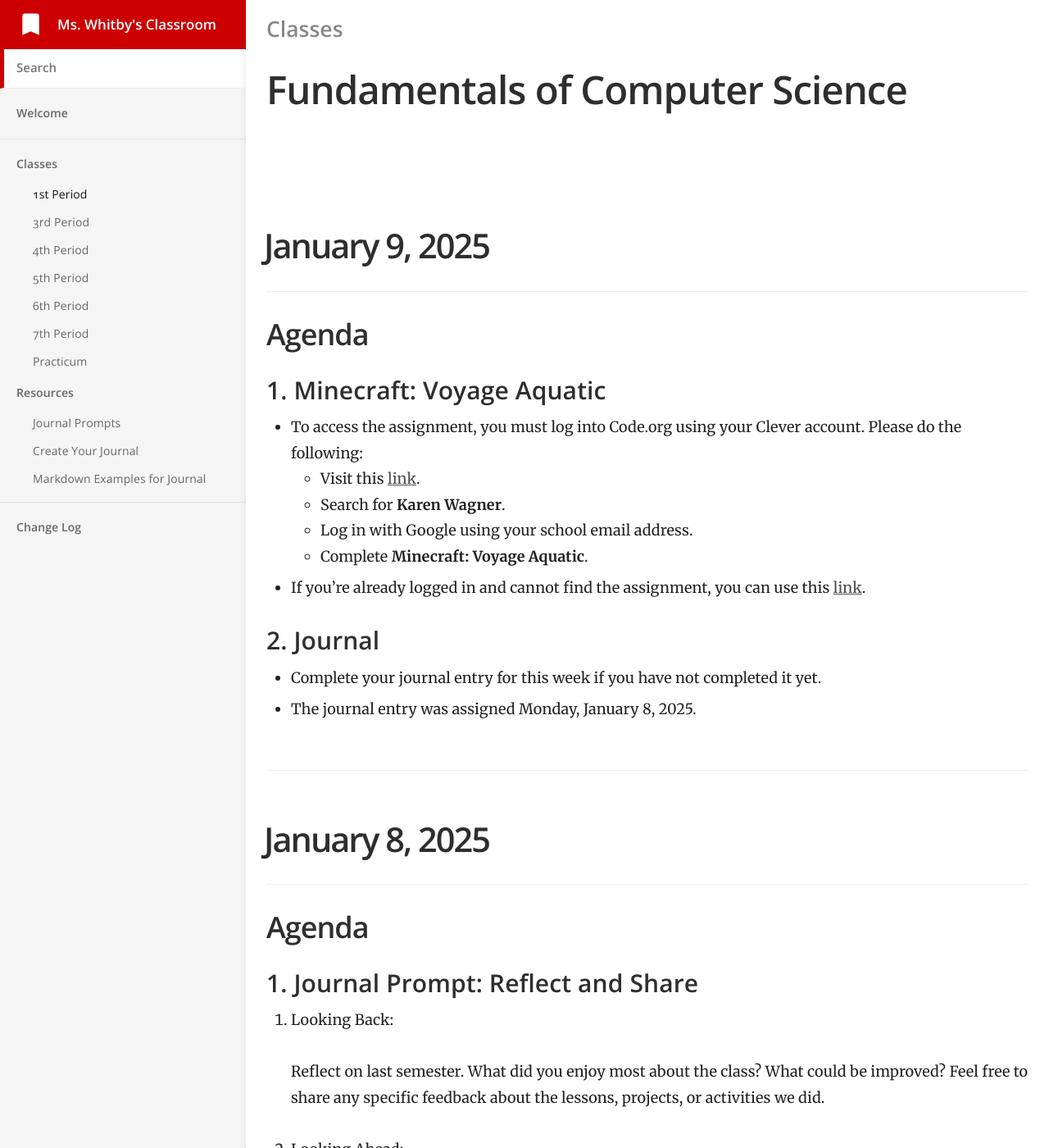
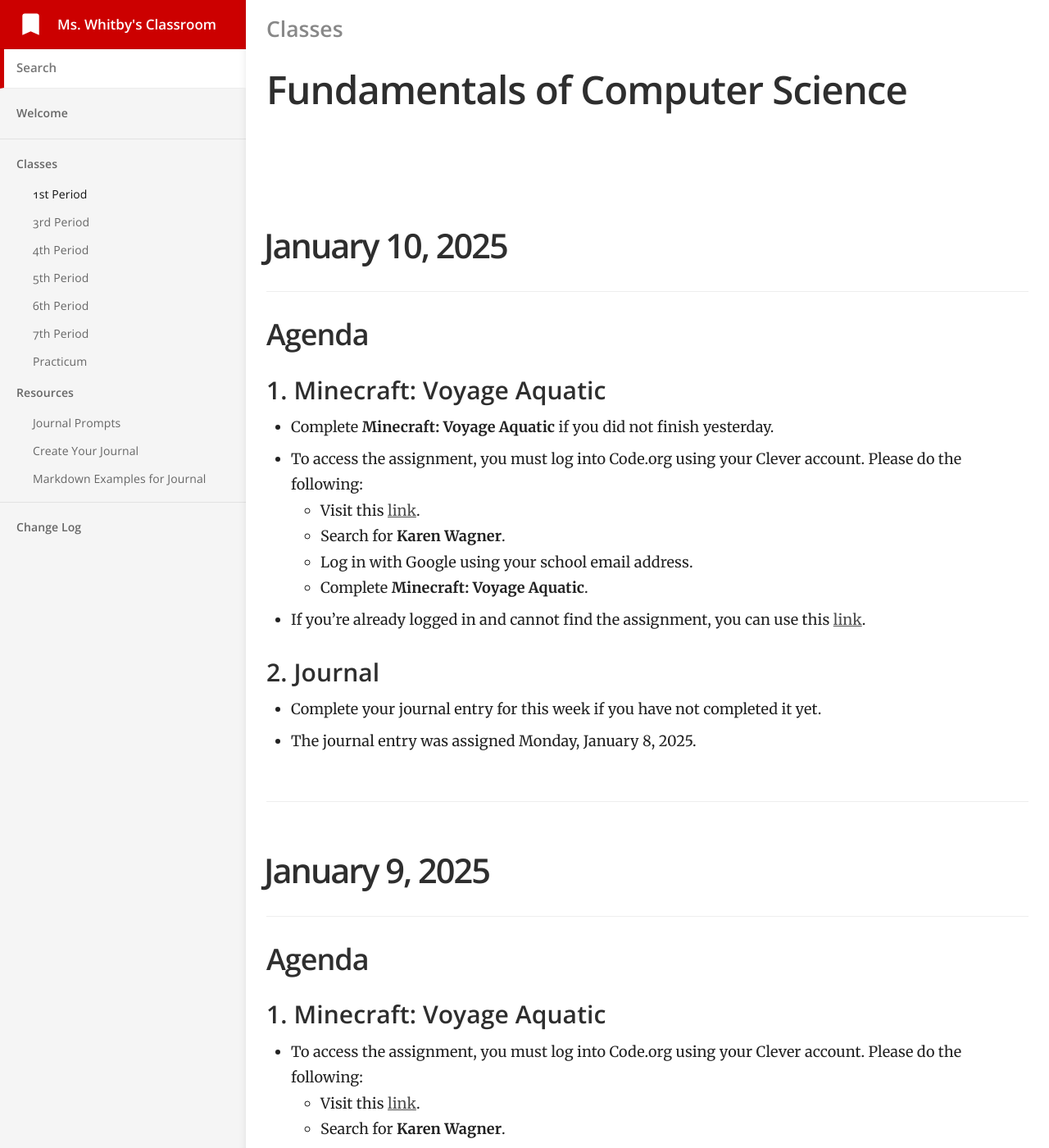
Before and after one commit to mswhitby/classroom, a Jekyll site: the page built from _docs/classes/1st.md, in a window 1280 px wide and 1400 px high. Shown: the whole window at 82% size. Built offline with Jekyll 4.4.1, drawn with Linux system fonts in a browser that asks for light colours.

Commit message:
Updated lessons

```diff
--- a/_docs/classes/1st.md
+++ b/_docs/classes/1st.md
@@ -4,6 +4,28 @@ subtitle: Fundamentals of Computer Science
 category: Classes
 order: 1
 ---
+
+# January 10, 2025
+
+## Agenda
+
+### 1. Minecraft: Voyage Aquatic
+
+- Complete **Minecraft: Voyage Aquatic** if you did not finish yesterday.
+- To access the assignment, you must log into Code.org using your Clever account. Please do the following:
+    - Visit this [link](https://clever.com/oauth/district-picker?client_id=2f27405716644a951b23&redirect_uri=https%3A%2F%2Fstudio.code.org%2Fusers%2Fauth%2Fclever%2Fcallback&response_type=code&state=ede33ff61289cf32708a0f54079cdd23e31d0b0a02b0e0e8).
+    - Search for **Karen Wagner**.
+    - Log in with Google using your school email address.
+    - Complete **Minecraft: Voyage Aquatic**.
+
+- If you're already logged in and cannot find the assignment, you can use this [link](https://studio.code.org/s/aquatic?section_id=5691487).
+
+### 2. Journal
+
+- Complete your journal entry for this week if you have not completed it yet.
+- The journal entry was assigned Monday, January 8, 2025.
+
+----
 
 # January 9, 2025
 
```
